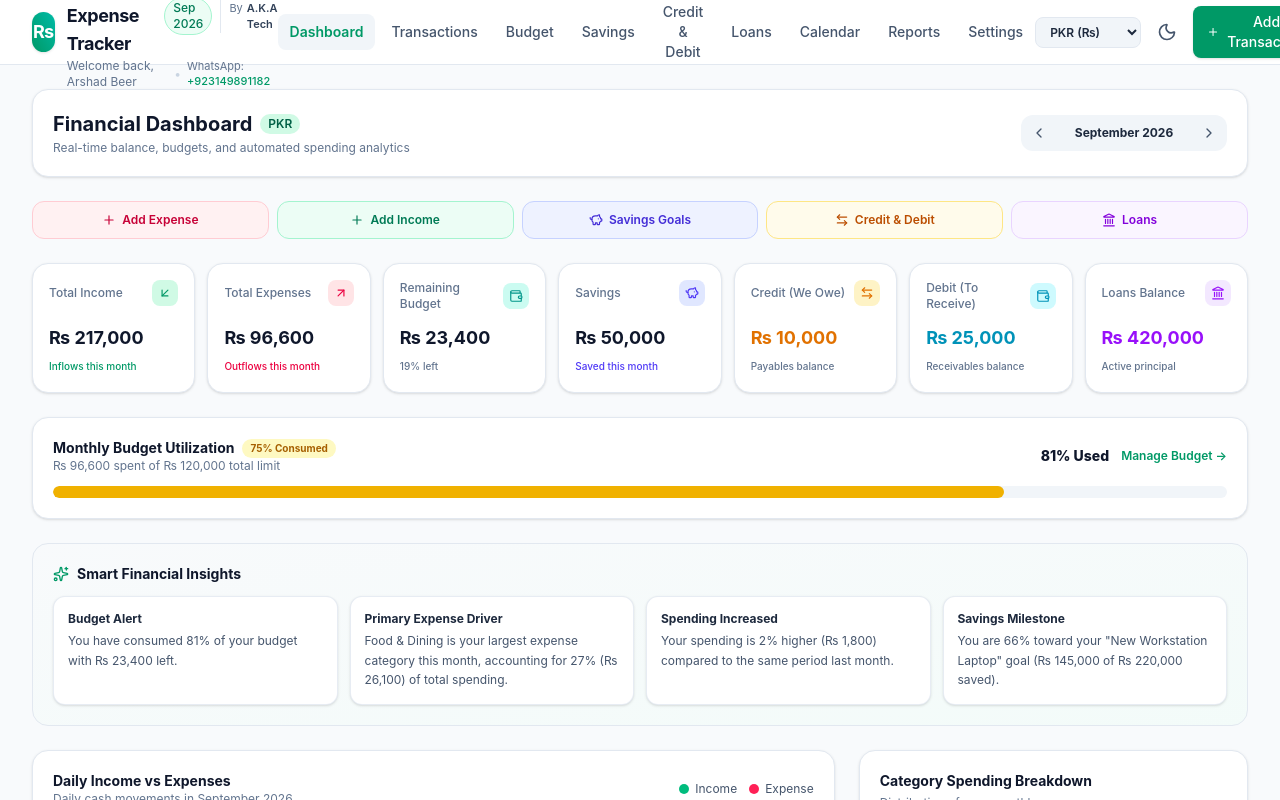
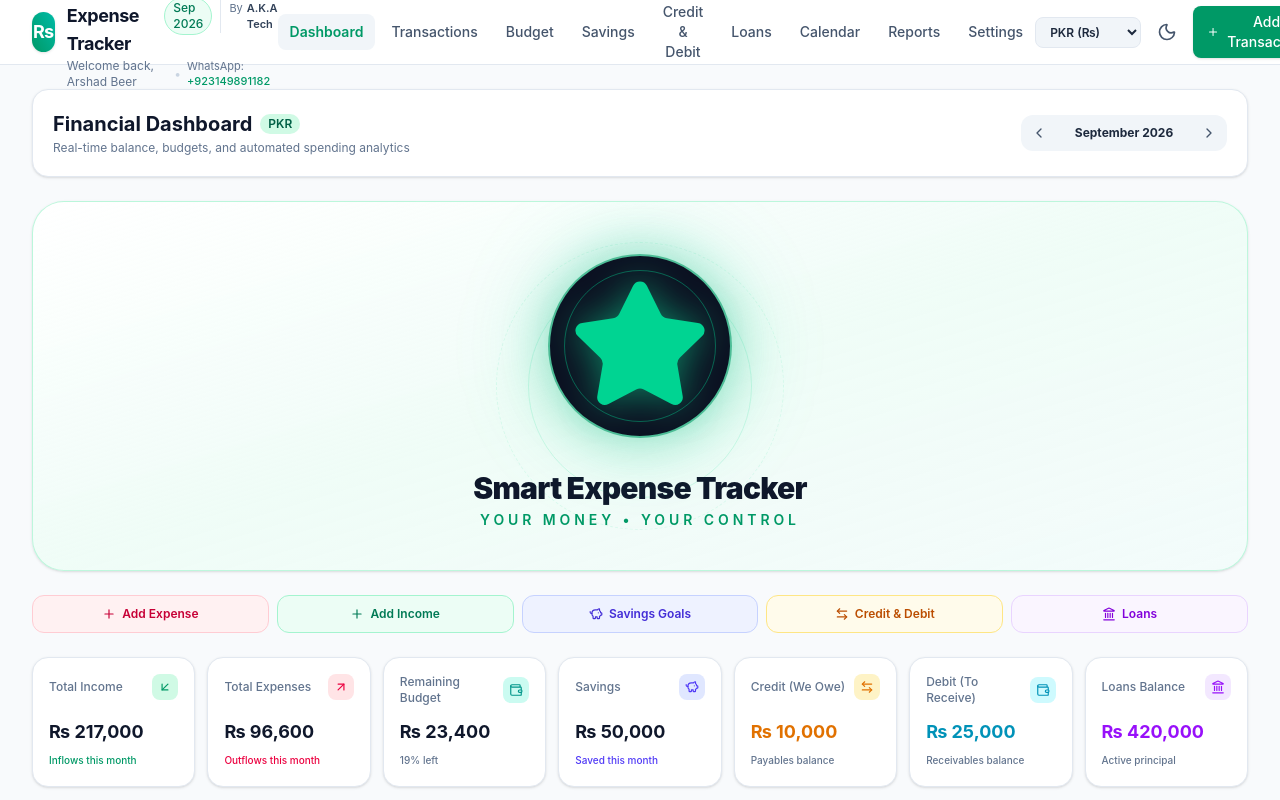
Before and after one commit to arshadldbr/Smart-Expense, a React (Vite) app: page / in a window 1280 px wide. Shown: the top 800 px of the page. Built offline with nearby package versions, Linux system fonts and the light colour scheme.

Commit message:
Update via Repo Sync

```diff
--- a/src/components/DashboardView.tsx
+++ b/src/components/DashboardView.tsx
@@ -14,6 +14,7 @@ import {
   Plus,
   Receipt,
   Calendar,
+  Star,
 } from 'lucide-react';
 import {
   ResponsiveContainer,
@@ -133,6 +134,39 @@ export const DashboardView: React.FC<DashboardViewProps> = ({
           </button>
         </div>
       </div>
+
+      {/* Giant Center Star Brand Mark */}
+      <section
+        id="giant-star-logo"
+        className="relative overflow-hidden rounded-[2rem] border border-emerald-200/70 dark:border-emerald-900/60 bg-gradient-to-br from-white via-emerald-50/70 to-teal-50/60 dark:from-slate-950 dark:via-emerald-950/30 dark:to-slate-900 px-6 py-8 sm:py-10 shadow-sm"
+      >
+        <div className="pointer-events-none absolute inset-0 opacity-40 dark:opacity-30">
+          <div className="absolute left-1/2 top-1/2 h-56 w-56 -translate-x-1/2 -translate-y-1/2 rounded-full border border-emerald-300/60 dark:border-emerald-500/30" />
+          <div className="absolute left-1/2 top-1/2 h-72 w-72 -translate-x-1/2 -translate-y-1/2 rounded-full border border-dashed border-emerald-300/40 dark:border-emerald-500/20" />
+        </div>
+
+        <div className="relative flex flex-col items-center justify-center text-center">
+          <div className="relative flex h-44 w-44 sm:h-52 sm:w-52 items-center justify-center">
+            <div className="absolute inset-0 rounded-full bg-emerald-400/20 blur-2xl dark:bg-emerald-500/20" />
+            <div className="absolute inset-3 rounded-full border-2 border-emerald-300/80 bg-slate-950/95 shadow-[0_0_45px_rgba(16,185,129,0.35)] dark:border-emerald-500/60" />
+            <div className="absolute inset-7 rounded-full border border-emerald-400/40" />
+            <Star
+              aria-label="Smart Expense Tracker star logo"
+              className="relative z-10 h-28 w-28 sm:h-36 sm:w-36 text-emerald-400 drop-shadow-[0_0_18px_rgba(16,185,129,0.65)]"
+              fill="currentColor"
+              strokeWidth={1.5}
+            />
+          </div>
+          <div className="mt-5">
+            <div className="text-2xl sm:text-3xl font-black tracking-tight text-slate-900 dark:text-white">
+              Smart Expense Tracker
+            </div>
+            <div className="mt-1 text-xs sm:text-sm font-semibold uppercase tracking-[0.28em] text-emerald-600 dark:text-emerald-400">
+              Your Money • Your Control
+            </div>
+          </div>
+        </div>
+      </section>
 
       {/* Quick Action Buttons Bar (PRD Section 42) */}
       <div className="grid grid-cols-2 sm:grid-cols-5 gap-2">
```
